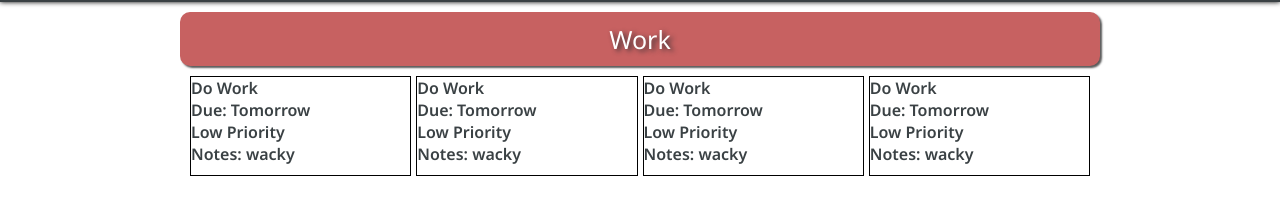
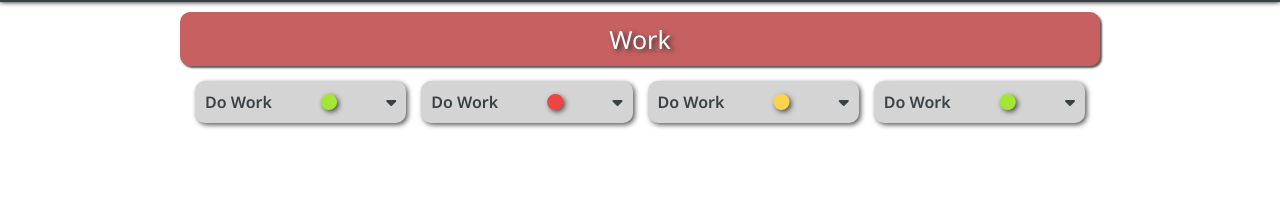
Before and after one commit to devin-hale/ToDoList, a website built with webpack: page dist/index.html in a window 1280 px wide. Shown: the part 88-302 px from the top of the page. Built offline with nearby package versions, Linux system fonts and the light colour scheme.

Commit message:
Cards working visually

```diff
--- a/src/DOM/Main Page/taskCard.js
+++ b/src/DOM/Main Page/taskCard.js
@@ -1,3 +1,5 @@
+import expandTask from "./taskExpand";
+
 const renderTasks = (projTask) => {
     let taskView = document.getElementById('taskContainer');
 
@@ -5,29 +7,43 @@ const renderTasks = (projTask) => {
     let taskCardDiv = document.createElement('div');
     taskCardDiv.classList = 'taskCard';
 
+    let taskDHeader = document.createElement('div');
+    taskDHeader.classList = 'taskDHeader';
+    taskCardDiv.appendChild(taskDHeader);
+
     //Task Name
     let taskCard_Name = document.createElement('p');
     taskCard_Name.classList = 'taskName';
     taskCard_Name.innerHTML = `${projTask.taskName}`;
-    taskCardDiv.appendChild(taskCard_Name);
-
-    //Due Date
-    let taskDate = document.createElement('p');
-    taskDate.classList = 'taskDate';
-    taskDate.innerHTML = `Due: ${projTask.date}`
-    taskCardDiv.appendChild(taskDate);
+    taskDHeader.appendChild(taskCard_Name);
 
     //Priority
-    let taskPrio = document.createElement('p');
-    taskPrio.classList = 'taskPrio';
-    taskPrio.innerHTML = `${projTask.priority}`;
-    taskCardDiv.appendChild(taskPrio);
+    let taskPrio = document.createElement('i');
+    switch (projTask.priority) {
+        case 'Low':
+            taskPrio.style.color = '#a3e635';
+            break;
+        case 'Mid':
+            taskPrio.style.color = '#fcd34d';
+            break;
+        case 'High':
+            taskPrio.style.color = '#ef4444';
+            break;
+    }
+    taskPrio.classList = 'fa-solid fa-circle taskPrio';
+    taskDHeader.appendChild(taskPrio);
 
-    //Notes
-    let taskNotes = document.createElement('p');
-    taskNotes.classList = 'taskNotes';
-    taskNotes.innerHTML = `Notes: ${projTask.notes}`;
-    taskCardDiv.appendChild(taskNotes);
+    //Expand
+    let taskExpand = document.createElement('i');
+    taskExpand.classList = 'fa-solid fa-caret-down taskExpand';
+    taskDHeader.appendChild(taskExpand);
+
+    taskExpand.addEventListener('click', (event) => {
+        expandTask(event, projTask);
+    })
+
+
+
 
 
 
--- /dev/null
+++ b/src/DOM/Main Page/taskExpand.js
@@ -0,0 +1,49 @@
+const expandTask = (event, projTask) => {
+    let taskCardDiv = event.target.parentNode.parentNode;
+
+
+    let minimize = document.createElement('i');
+    minimize.classList = 'fa-solid fa-caret-up minTask';
+    event.target.parentNode.appendChild(minimize);
+
+    event.target.remove();
+
+    minimize.addEventListener('click', (a) => {
+
+        let taskExpand = document.createElement('i');
+        taskExpand.classList = 'fa-solid fa-caret-down taskExpand';
+        a.target.parentNode.appendChild(taskExpand);
+
+        a.target.parentNode.nextSibling.remove();
+        a.target.remove();
+
+        taskExpand.addEventListener('click', (b) => {
+            expandTask(b, projTask);
+        })
+    });
+
+
+    let expDetails = document.createElement('div');
+        expDetails.classList = 'expDetails';
+        taskCardDiv.appendChild(expDetails);
+
+        //Due Date
+        let taskDate = document.createElement('p');
+        taskDate.classList = 'taskDate';
+        taskDate.innerHTML = `Due: ${projTask.date}`
+        expDetails.appendChild(taskDate);
+
+        //Priority
+        let taskPrioSelect = document.createElement('p');
+        taskPrioSelect.classList = 'taskPrioSelect';
+        taskPrioSelect.innerHTML = `${projTask.priority}`;
+        expDetails.appendChild(taskPrioSelect);
+
+        //Notes
+        let taskNotes = document.createElement('p');
+        taskNotes.classList = 'taskNotes';
+        taskNotes.innerHTML = `Notes: ${projTask.notes}`;
+        expDetails.appendChild(taskNotes);
+}
+
+export default expandTask;
--- a/src/LOGIC/projects.js
+++ b/src/LOGIC/projects.js
@@ -6,9 +6,19 @@ export class Project {
     }
 
     addTask(taskName, date, priority, notes) {
-        let newTask = {taskName: taskName, date: date, priority: priority, notes: notes, completed: false}
+        let newTask = {
+            taskName: taskName,
+            tID: this.taskID +=1,
+            date: date,
+            priority: priority,
+            notes: notes,
+            completed: false,}
         this.tasks.push(newTask)
     }
+
+    taskID = 0;
+
+
 
     static pLibraryIndex = 0;
 
--- a/src/index.js
+++ b/src/index.js
@@ -10,10 +10,10 @@ navRender();
 let loadedProj = new Project('Work')
 
 Project.pushPLib(loadedProj)
-Project.getPLib()[0].addTask('Do Work', 'Tomorrow', 'Low Priority', 'wacky')
-Project.getPLib()[0].addTask('Do Work', 'Tomorrow', 'Low Priority', 'wacky')
-Project.getPLib()[0].addTask('Do Work', 'Tomorrow', 'Low Priority', 'wacky')
-Project.getPLib()[0].addTask('Do Work', 'Tomorrow', 'Low Priority', 'wacky')
+Project.getPLib()[0].addTask('Do Work', 'Tomorrow', 'Low', 'wacky')
+Project.getPLib()[0].addTask('Do Work', 'Tomorrow', 'High', 'wacky')
+Project.getPLib()[0].addTask('Do Work', 'Tomorrow', 'Mid', 'wacky')
+Project.getPLib()[0].addTask('Do Work', 'Tomorrow', 'Low', 'wacky')
 console.log(Project.getPLib()[0])
 navItemRender(Project.getPLib()[0]);
 newProjectButton();
--- a/src/style.css
+++ b/src/style.css
@@ -207,12 +207,40 @@ p.projectText {
 #taskContainer {
     width: 100%;
     display: grid;
-    grid-template: repeat(auto-fill, 100px) / repeat(auto-fit, minmax(200px, 1fr));
+    grid-template-columns: repeat(auto-fit, minmax(200px, 1fr));
+    grid-auto-rows: repeat(auto-fill, fit-content);
+    align-items: start;
     gap: 5px
 }
 
 .taskCard {
+    position: relative;
     color: #3a4144;
     font-weight:600;
-    border: 1px solid black;
+    background-color: rgb(212, 212, 212);
+    border-radius: 10px;
+    box-shadow: 2px 2px 5px rgba(0, 0, 0, 0.651);
+    margin: 5px;
+    max-height: fit-content;
 }
+
+.taskDHeader {
+    display: flex;
+    flex-direction: row;
+    flex-wrap: nowrap;
+    align-items: center;
+    padding: 10px;
+    justify-content: space-between;
+}
+
+.taskPrio {
+    text-shadow: 2px 2px 5px rgba(0, 0, 0, 0.651);
+}
+
+.expDetails {
+    padding: 10px;
+}
+
+.taskExpand, .minTask {
+    cursor: pointer;
+}
```
Also changed, not shown: src/DOM/Main Page/taskMin.js (added, +13 -0 lines), dist/main.js.
